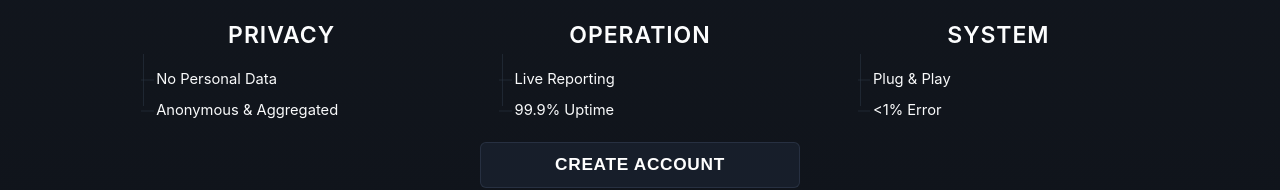
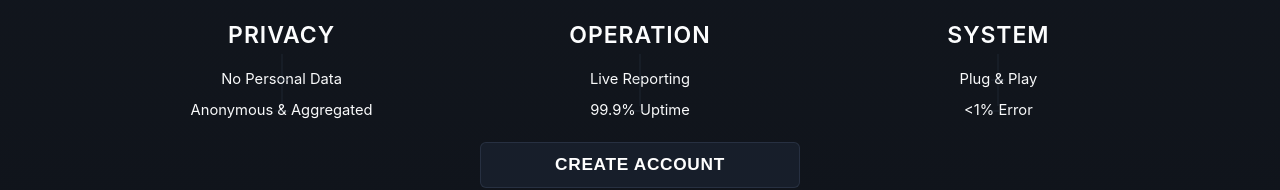
Before and after one commit to Ali-Nigzu/portal, a React (Vite) app in the folder frontend/: page / in a window 1280 px wide. Shown: the part 1431-1621 px from the top of the page. Built offline with nearby package versions, Linux system fonts and the light colour scheme; no server answers.

Commit message:
Center assurance supporting points under each pillar

```diff
--- a/frontend/src/styles/LandingPage.css
+++ b/frontend/src/styles/LandingPage.css
@@ -453,25 +453,27 @@ body {
   position: relative;
   list-style: none;
   margin: 20px 0 0;
-  padding: 0 0 0 clamp(26px, 2.2vw, 34px);
+  padding: 0;
   display: grid;
   row-gap: 12px;
+  justify-items: center;
 }
 
 .assurance-col-list::before {
   content: "";
   position: absolute;
-  left: clamp(12px, 1.2vw, 18px);
+  left: 50%;
   top: -16px;
   width: 1px;
   height: calc(100% + 2px);
   background: color-mix(in srgb, var(--sys-line) 70%, transparent);
+  transform: translateX(-50%);
 }
 
 .assurance-col-item {
   position: relative;
   margin: 0;
-  text-align: left;
+  text-align: center;
   font-size: clamp(0.92rem, 1.12vw, 1.02rem);
   line-height: 1.28;
   font-weight: 420;
@@ -481,12 +483,12 @@ body {
 .assurance-col-item::before {
   content: "";
   position: absolute;
-  left: calc(-1 * clamp(14px, 1.2vw, 18px));
+  left: 50%;
   top: 50%;
-  width: clamp(10px, 1vw, 14px);
+  width: clamp(12px, 1.1vw, 16px);
   height: 1px;
   background: color-mix(in srgb, var(--sys-line) 70%, transparent);
-  transform: translateY(-50%);
+  transform: translate(-50%, -50%);
 }
 
 .assurance-col-item + .assurance-col-item {
@@ -688,7 +690,6 @@ body {
     grid-template-columns: 1fr;
     row-gap: 18px;
   }
-  .assurance-col-list { padding-left: 28px; }
   .landing-assurance-cta { width: min(320px, 100%); }
   .landing-signup { padding: 46px 0 42px; }
   .landing-form-grid { grid-template-columns: 1fr; }
```
